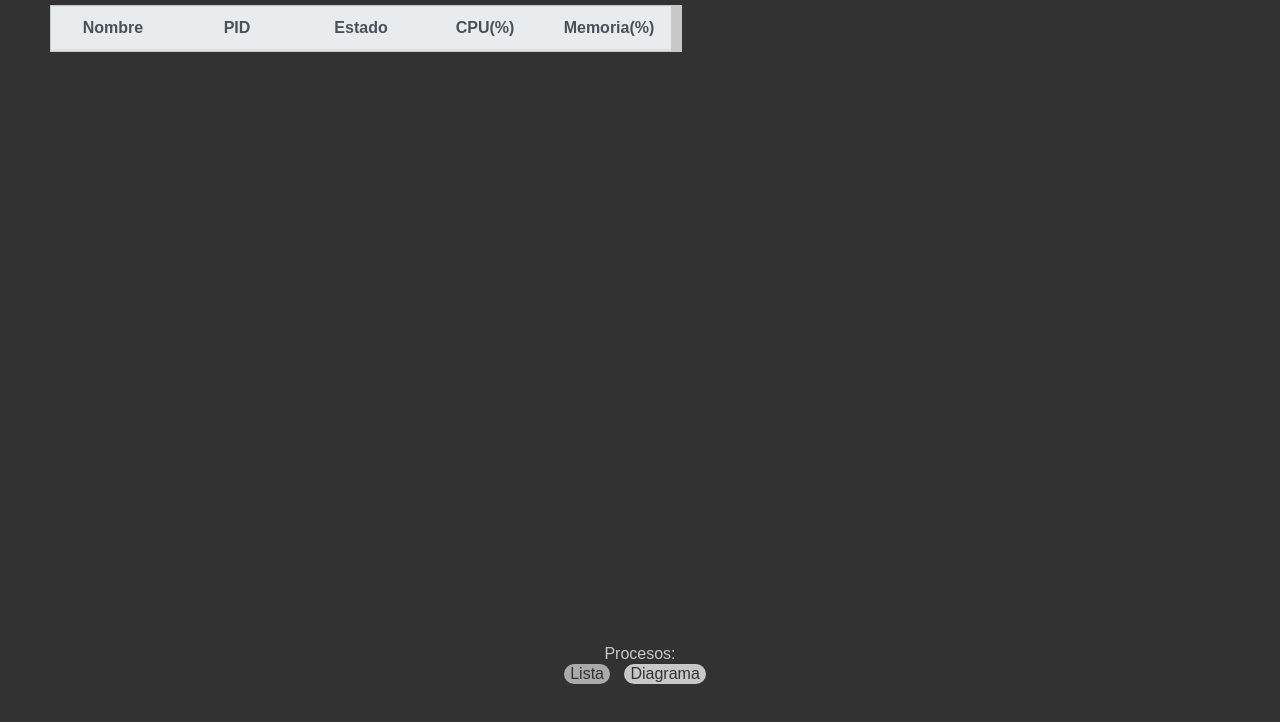
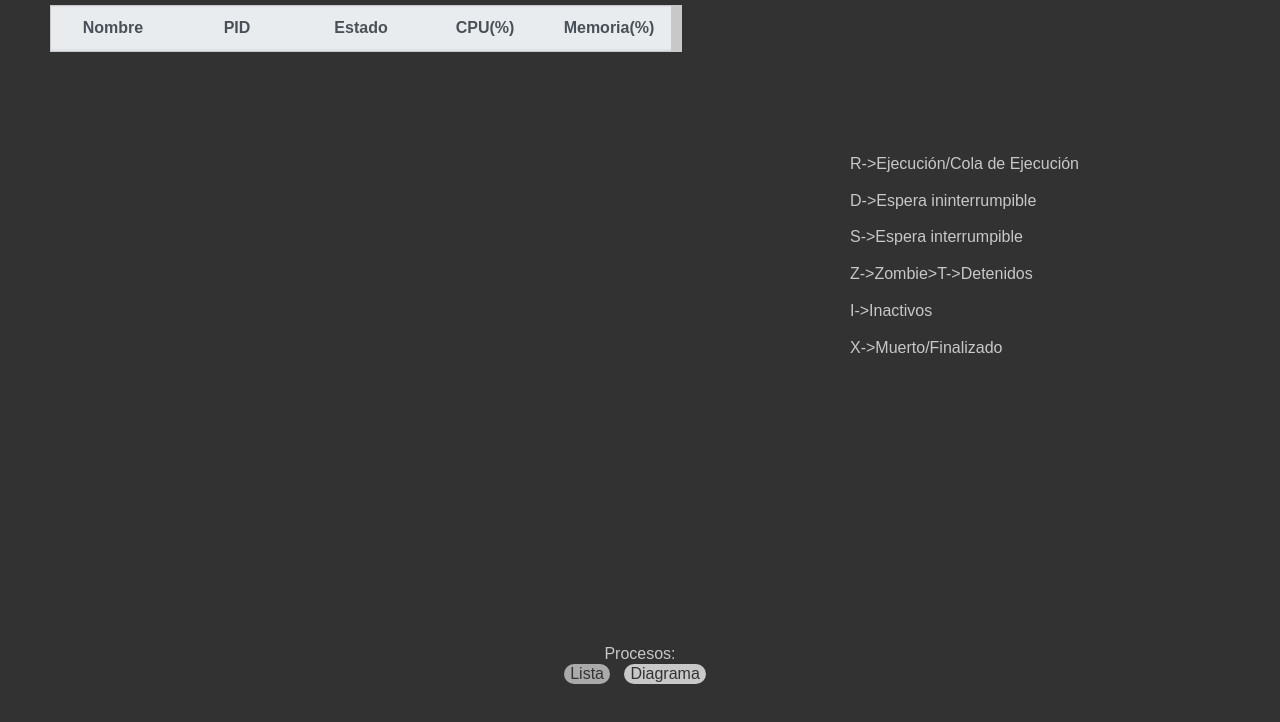
Before and after one commit to enmanuel23x/Process-System-Simulator, an Electron app: page src/views/procesos.html in a window 1280 px wide. Shown: the part 76-798 px from the top of the page. Drawn offline with nearby package versions, Linux system fonts and the light colour scheme; no server answers.

```diff
--- a/src/views/procesos.html
+++ b/src/views/procesos.html
@@ -40,6 +40,9 @@
 
                 </tbody>
             </table>
+            <div class="nav-sim"  style="float: left;">
+                <p id="input-simulador" class="ta"rows="6" cols="15" style="margin-left: 140px;;float: left;text-align: left;color: rgb(200,200,200); background-color: rgb(50,50,50);margin-top: 150px" readonly>R->Ejecución/Cola de Ejecución<br><br>D->Espera ininterrumpible<br><br>S->Espera interrumpible<br><br>Z->Zombie<br<br>>T->Detenidos<br><br>I->Inactivos<br><br>X->Muerto/Finalizado</p>
+            </div>
         </div>
         <div id="diagrama" style="display: none;">
             <h2>Diagrama</h2>
```
Also changed, not shown: package.json (+2 -20 lines), src/views/recursos.html (+0 -18 lines), src/views/simulador.html (+1 -1 lines), 1 other file.
